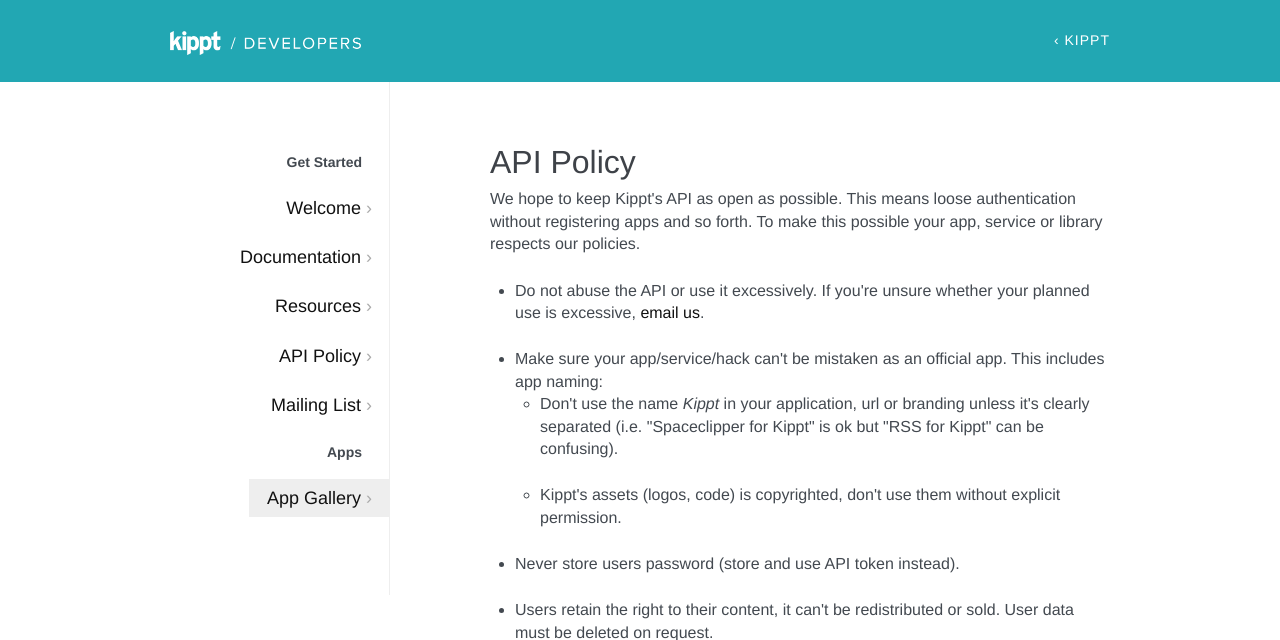
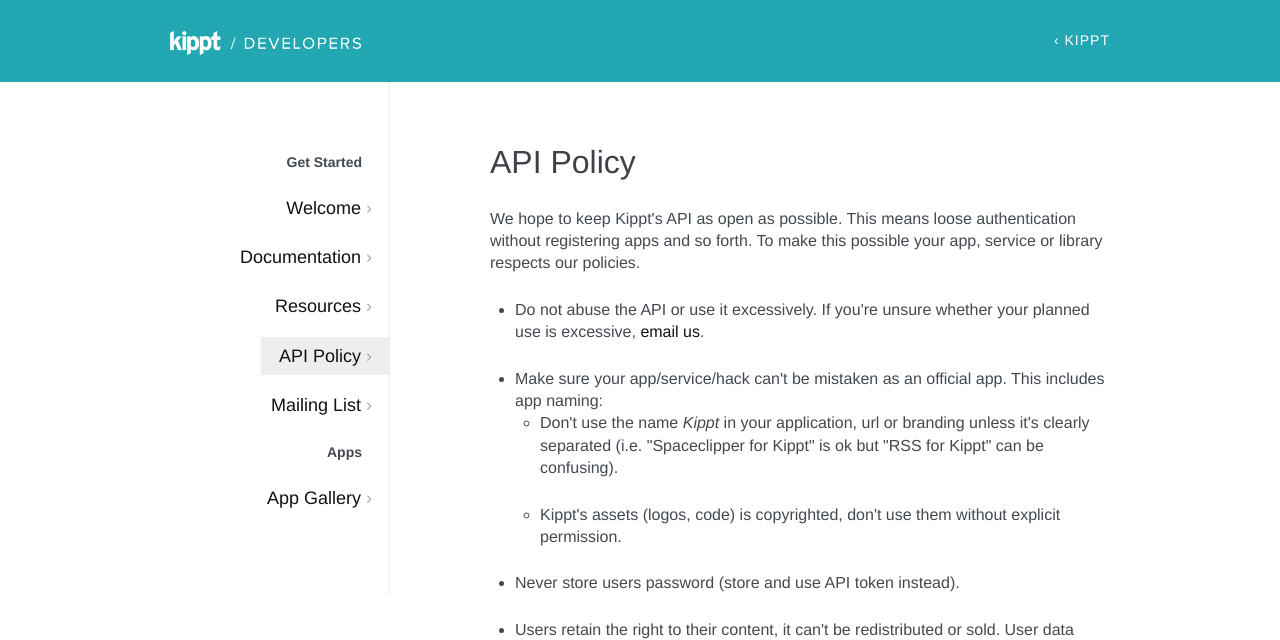
Before and after one commit to kippt/developers.kippt.com, a Flask app: page /policy/ in a window 1280 px wide. Shown: the top 640 px of the page. Run offline with Flask 2, Linux system fonts and the light colour scheme; some libraries are stand-ins or nearby versions.

Commit message:
When policy was selected, the nav bar was showing the app gallery as being active. Updated the page to use it's own class as the apps-gallery wasn't doing much else anyhow.

```diff
--- a/static/css/styles.css
+++ b/static/css/styles.css
@@ -128,7 +128,10 @@ body.home .nav {
     background-repeat:no-repeat;
 }
 
-
+/* Update nav bar to show policy as the active link when on that page. */
+body.policy .n-policy a {
+    background:#eee;
+}
 
 /* CONTENT */
 
--- a/templates/policy.html
+++ b/templates/policy.html
@@ -1,5 +1,5 @@
 {% extends 'base.html' %}
-{% block bodyclass %}apps-gallery{% endblock %}
+{% block bodyclass %}policy{% endblock %}
 {% block body %}
 {% filter markdown %}
 
```
